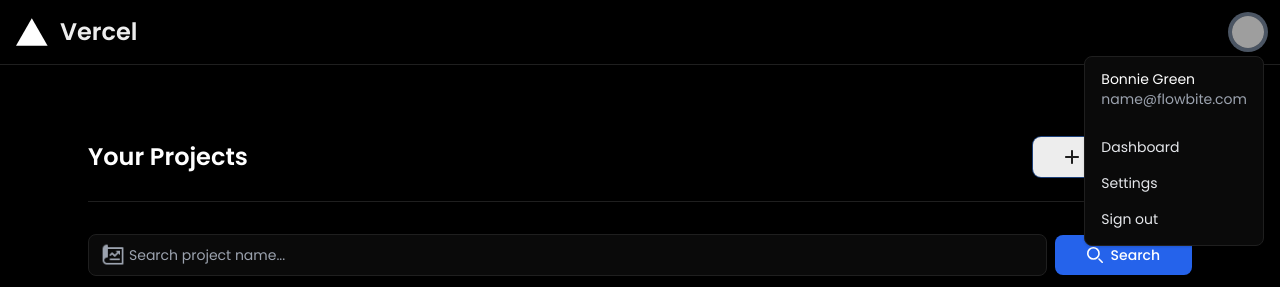
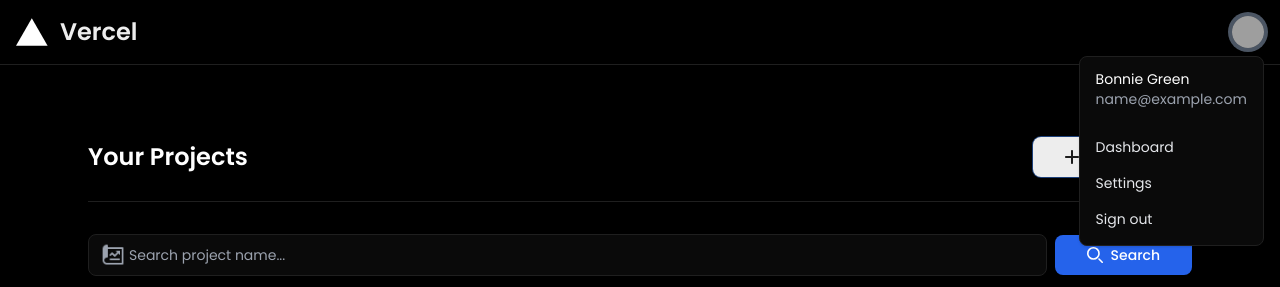
Before and after one commit to ShubhamKadam098/vercel-clone, a React (Vite) app in the folder Frontend/: page / in a window 1280 px wide. Both pictures are taken after a click on the button "Open user menu". Shown: the top 287 px of the page. Built offline with nearby package versions, Linux system fonts and the light colour scheme; no server answers; grey boxes are pictures that could not be loaded.

Commit message:
Implemented logout functionality

```diff
--- a/Frontend/src/components/Header/Navbar.tsx
+++ b/Frontend/src/components/Header/Navbar.tsx
@@ -1,9 +1,19 @@
 import React, { useState, useRef, useEffect } from "react";
 import { Link } from "react-router-dom";
+import { doSignOut } from "../../firebase/auth";
 
 const Navbar = () => {
   const [isDropdownOpen, setIsDropdownOpen] = useState(false);
   const dropdownRef = useRef(null);
+  const buttonRef = useRef(null);
+
+  const handleLogout = async () => {
+    try {
+      await doSignOut();
+    } catch (error) {
+      console.error("Error while logging out: ", error);
+    }
+  };
 
   const toggleDropdown = () => {
     setIsDropdownOpen(!isDropdownOpen);
@@ -12,8 +22,8 @@
   const handleClickOutside = (event: MouseEvent) => {
     if (
       dropdownRef.current &&
-      // eslint-disable-next-line @typescript-eslint/no-explicit-any
-      !(dropdownRef.current as any).contains(event.target)
+      !(dropdownRef.current as HTMLElement).contains(event.target as Node) &&
+      buttonRef.current !== event.target
     ) {
       setIsDropdownOpen(false);
     }
@@ -75,7 +85,7 @@
                 Bonnie Green
               </span>
               <span className="block text-sm text-white truncate dark:text-gray-400">
-                name@flowbite.com {/* Changed text color to white */}
+                name@example.com
               </span>
             </div>
             <ul className="py-2" aria-labelledby="user-menu-button">
@@ -96,12 +106,12 @@
                 </Link>
               </li>
               <li>
-                <Link
-                  to="/signout"
-                  className="block px-4 py-2 text-sm text-gray-700 hover:bg-gray-100 dark:hover:bg-gray-600 dark:text-gray-200 dark:hover:text-white"
+                <button
+                  className="w-full text-start block px-4 py-2 text-sm text-gray-700 hover:bg-gray-100 dark:hover:bg-gray-600 dark:text-gray-200 dark:hover:text-white"
+                  onClick={() => handleLogout()}
                 >
                   Sign out
-                </Link>
+                </button>
               </li>
             </ul>
           </div>
```
